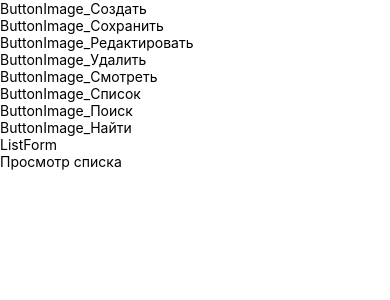
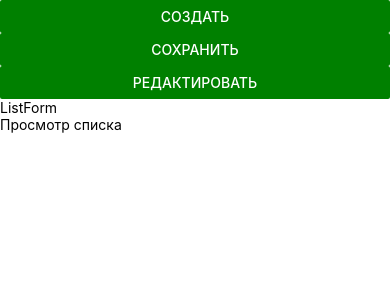
Before and after one commit to cap-cross/jepria-react-native, a React Native app: screen / in a window 390 px wide. Shown: the top 300 px of the page. Built offline with nearby package versions, Linux system fonts and the light colour scheme.

Commit message:
feat: проработка кнопок на toolbar

```diff
--- a/src/view/cap/form/detail/DetailForm.js
+++ b/src/view/cap/form/detail/DetailForm.js
@@ -1,4 +1,6 @@
 import React from 'react';
+import {View} from 'react-native';
+
 import Field from './Field';
 
 const style = {
@@ -10,11 +12,11 @@ export default function (props) {
   const currentItem = props.currentItem;
 
   return (
-    <div style={style}>
-      <Field label="Идентификатор" workstate={workstate}>{currentItem ? currentItem.id : ""}</Field>
+    <View>
+      {/* <Field label="Идентификатор" workstate={workstate}>{currentItem ? currentItem.id : ""}</Field>
       <Field label="Наименование" workstate={workstate}>{currentItem ? currentItem.name : ""}</Field>
       <Field label="Наименование английское" workstate={workstate}>{currentItem ? currentItem.nameEn : ""}</Field>
-      <Field label="Описание" workstate={workstate}>{currentItem ? currentItem.description : ""}</Field>
-    </div>
+      <Field label="Описание" workstate={workstate}>{currentItem ? currentItem.description : ""}</Field> */}
+    </View>
   );
 };
--- a/src/view/cap/form/detail/Field.js
+++ b/src/view/cap/form/detail/Field.js
@@ -1,4 +1,6 @@
 import React from 'react';
+import {Text} from 'react-native';
+
 import { Workstate } from '../../../../state/cap/workstate';
 
 const fieldStyle = {
@@ -24,22 +26,24 @@ export default function (props) {
         result = props.children;
     }
 
-    const finalResult =
-      <div className="jepRia-FontStyle" style={fieldStyle}>
-        <table cellSpacing="0" cellPadding="0"  height="100%" width="100%">
-          <tbody>
-            <tr>
-              <td className="jepRia-MultiStateField-Label" height="20px" width="150px">
-                  {props.label}
-              </td>
-              <td height="20px" width="10px">:</td>
-              <td className="jepRia-MultiStateField-ViewCard" height="20px">
-                {result}
-              </td>
-            </tr>
-          </tbody>
-        </table>
-      </div>;
+    // const finalResult =
+    //   <div className="jepRia-FontStyle" style={fieldStyle}>
+    //     <table cellSpacing="0" cellPadding="0"  height="100%" width="100%">
+    //       <tbody>
+    //         <tr>
+    //           <td className="jepRia-MultiStateField-Label" height="20px" width="150px">
+    //               {props.label}
+    //           </td>
+    //           <td height="20px" width="10px">:</td>
+    //           <td className="jepRia-MultiStateField-ViewCard" height="20px">
+    //             {result}
+    //           </td>
+    //         </tr>
+    //       </tbody>
+    //     </table>
+    //   </div>;
 
-    return finalResult;
+  const finalResult =
+    <Text>{props.label}</Text>
+  return finalResult;
 }
--- a/src/view/cap/toolbar/Buttons.js
+++ b/src/view/cap/toolbar/Buttons.js
@@ -1,4 +1,6 @@
 import React from 'react';
+import {Button} from 'react-native';
+
 import ToolbarButton from '../../toolbar/ToolbarButton';
 import ButtonImage from './ButtonImage';
 import {Workstate} from '../../../state/cap/workstate';
@@ -9,8 +11,8 @@ const AddButton = props => {
   const className = isDisabled ? "disabled" : "enabled"
 
   return (
-      <ToolbarButton disabled={isDisabled} onClick={props.onClick}>
-        <ButtonImage src="./toolbar/add.png" alt="Создать" className={className}/>
+      <ToolbarButton title="Создать" disabled={isDisabled} onClick={props.onClick}>
+         {/* <ButtonImage src="./toolbar/add.png" alt="Создать" className={className}/> */}
       </ToolbarButton>
   );
 };
@@ -21,7 +23,7 @@ const SaveButton = (props) => {
   const className = isDisabled ? "disabled" : "enabled"
 
   return (
-      <ToolbarButton disabled={isDisabled} onClick={props.onClick}>
+      <ToolbarButton title="Сохранить" disabled={isDisabled} onClick={props.onClick}>
         <ButtonImage src="./toolbar/save.png" alt="Сохранить" className={className}/>
       </ToolbarButton>
   );
@@ -36,75 +38,76 @@ const EditButton = (props) => {
   const className = isDisabled ? "disabled" : "enabled"
 
   return (
-      <ToolbarButton disabled={isDisabled} onClick={props.onClick}>
+      <ToolbarButton title="Редактировать" disabled={isDisabled} onClick={props.onClick}>
         <ButtonImage src="./toolbar/edit.png" alt="Редактировать" className={className}/>
       </ToolbarButton>
   );
 };
 
-const DeleteButton = (props) => {
-  const workstate = props.workstate;
+// const DeleteButton = (props) => {
+//   const workstate = props.workstate;
 
-  const isDisabled = (workstate === Workstate.ADD ||
-                      workstate === Workstate.SEARCH ||
-                      workstate === Workstate.VIEW_LIST);
-  const className = isDisabled ? "disabled" : "enabled"
+//   const isDisabled = (workstate === Workstate.ADD ||
+//                       workstate === Workstate.SEARCH ||
+//                       workstate === Workstate.VIEW_LIST);
+//   const className = isDisabled ? "disabled" : "enabled"
 
-  return (
-      <ToolbarButton disabled={isDisabled} onClick={props.onClick}>
-        <ButtonImage src="./toolbar/delete.png" alt="Удалить" className={className}/>
-      </ToolbarButton>
-  );
-};
+//   return (
+//       <ToolbarButton disabled={isDisabled} onClick={props.onClick}>
+//         <ButtonImage src="./toolbar/delete.png" alt="Удалить" className={className}/>
+//       </ToolbarButton>
+//   );
+// };
 
-const ViewButton = (props) => {
-  const workstate = props.workstate;
-  const isDisabled = !(workstate === Workstate.EDIT || workstate === Workstate.SELECTED);
-  const className = isDisabled ? "disabled" : "enabled"
+// const ViewButton = (props) => {
+//   const workstate = props.workstate;
+//   const isDisabled = !(workstate === Workstate.EDIT || workstate === Workstate.SELECTED);
+//   const className = isDisabled ? "disabled" : "enabled"
 
-  return (
-      <ToolbarButton disabled={isDisabled} onClick={props.onClick}>
-        <ButtonImage src="./toolbar/view.png" alt="Смотреть" className={className}/>
-      </ToolbarButton>
-  );
-};
+//   return (
+//       <ToolbarButton disabled={isDisabled} onClick={props.onClick}>
+//         <ButtonImage src="./toolbar/view.png" alt="Смотреть" className={className}/>
+//       </ToolbarButton>
+//   );
+// };
 
-const ListButton = (props) => {
-  const workstate = props.workstate;
-  const isDisabled = !(workstate === Workstate.ADD ||
-                       workstate === Workstate.EDIT ||
-                       workstate === Workstate.VIEW_DETAILS);
-                       const className = isDisabled ? "disabled" : "enabled"
+// const ListButton = (props) => {
+//   const workstate = props.workstate;
+//   const isDisabled = !(workstate === Workstate.ADD ||
+//                        workstate === Workstate.EDIT ||
+//                        workstate === Workstate.VIEW_DETAILS);
+//                        const className = isDisabled ? "disabled" : "enabled"
 
-  return (
-      <ToolbarButton disabled={isDisabled} onClick={props.onClick}>
-        <ButtonImage src="./toolbar/list.png" alt="Список" className={className}/>
-      </ToolbarButton>
-  );
-};
+//   return (
+//       <ToolbarButton disabled={isDisabled} onClick={props.onClick}>
+//         <ButtonImage src="./toolbar/list.png" alt="Список" className={className}/>
+//       </ToolbarButton>
+//   );
+// };
 
-const SearchButton = (props) => {
-  const workstate = props.workstate;
-  const isDisabled = workstate === Workstate.SEARCH;
-  const className = isDisabled ? "disabled" : "enabled"
+// const SearchButton = (props) => {
+//   const workstate = props.workstate;
+//   const isDisabled = workstate === Workstate.SEARCH;
+//   const className = isDisabled ? "disabled" : "enabled"
 
-  return (
-      <ToolbarButton disabled={isDisabled} onClick={props.onClick}>
-        <ButtonImage src="./toolbar/search.png" alt="Поиск" className={className}/>
-      </ToolbarButton>
-  );
-};
+//   return (
+//       <ToolbarButton disabled={isDisabled} onClick={props.onClick}>
+//         <ButtonImage src="./toolbar/search.png" alt="Поиск" className={className}/>
+//       </ToolbarButton>
+//   );
+// };
 
-const FindButton = (props) => {
-  const workstate = props.workstate;
-  const isDisabled = (workstate) => !(workstate === Workstate.SEARCH);
-  const className = isDisabled ? "disabled" : "enabled"
+// const FindButton = (props) => {
+//   const workstate = props.workstate;
+//   const isDisabled = (workstate) => !(workstate === Workstate.SEARCH);
+//   const className = isDisabled ? "disabled" : "enabled"
 
-  return (
-      <ToolbarButton disabled={isDisabled(workstate)} onClick={props.onClick}>
-        <ButtonImage src="./toolbar/find.png" alt="Найти" className={className}/>
-      </ToolbarButton>
-  );
-};
+//   return (
+//       <ToolbarButton disabled={isDisabled(workstate)} onClick={props.onClick}>
+//         <ButtonImage src="./toolbar/find.png" alt="Найти" className={className}/>
+//       </ToolbarButton>
+//   );
+// };
 
-export {AddButton, SaveButton, EditButton, ViewButton, ListButton, SearchButton, FindButton, DeleteButton};
+//export {AddButton, SaveButton, EditButton, ViewButton, ListButton, SearchButton, FindButton, DeleteButton};
+export {AddButton, SaveButton, EditButton};
--- a/src/view/cap/toolbar/Toolbar.js
+++ b/src/view/cap/toolbar/Toolbar.js
@@ -11,11 +11,11 @@ export default function(props) {
       <AddButton workstate={wrkst} onClick={actions.add}/>
       <SaveButton workstate={wrkst} onClick={actions.save}/>
       <EditButton workstate={wrkst} onClick={actions.edit}/>
-      <DeleteButton workstate={wrkst} onClick={actions.remove}/>
+      {/* <DeleteButton workstate={wrkst} onClick={actions.remove}/>
       <ViewButton workstate={wrkst} onClick={actions.view}/>
       <ListButton workstate={wrkst} onClick={actions.list}/>
       <SearchButton workstate={wrkst} onClick={actions.search}/>
-      <FindButton workstate={wrkst} onClick={actions.find}/>
+      <FindButton workstate={wrkst} onClick={actions.find}/> */}
     </View>
   );
 };
--- a/src/view/toolbar/ToolbarButton.js
+++ b/src/view/toolbar/ToolbarButton.js
@@ -1,5 +1,5 @@
 import React from 'react';
-import {View} from 'react-native';
+import {Button, View} from 'react-native';
 
 const style = {
   backgroundColor: 'transparent',
@@ -11,9 +11,17 @@ export default function(props) {
     props.onClick();
   }
 
+  console.log('ToolbarButton: props.title = ' + props.title);
+//  console.log('ToolbarButton: props.children = ' + JSON.stringify(props.children));
+
   return (
     <View onClick={handleClick} disabled={props.disabled} style={style}>
-      {props.children}
-    </View>
-);
+      <Button
+        onPress={props.onClick}
+        title={props.title}
+        color="green"
+        accessibilityLabel="Learn more about this purple button"
+        />
+  </View>
+  );
 };
```
